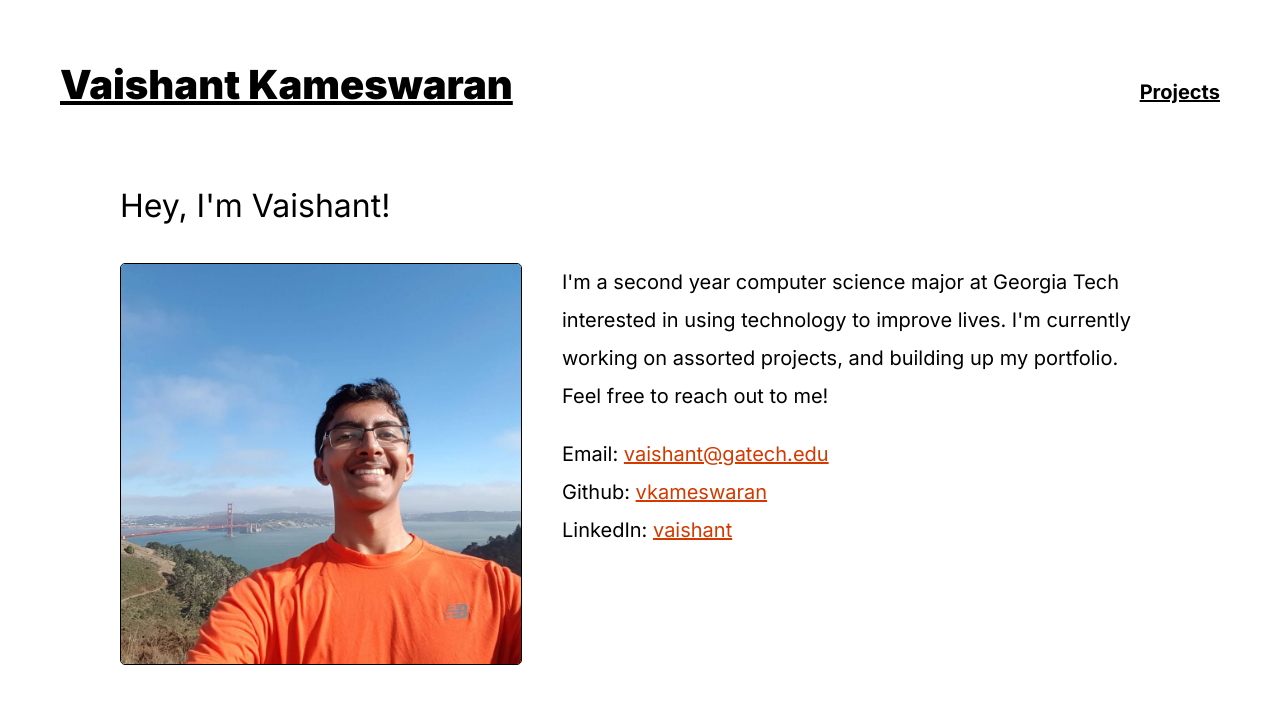
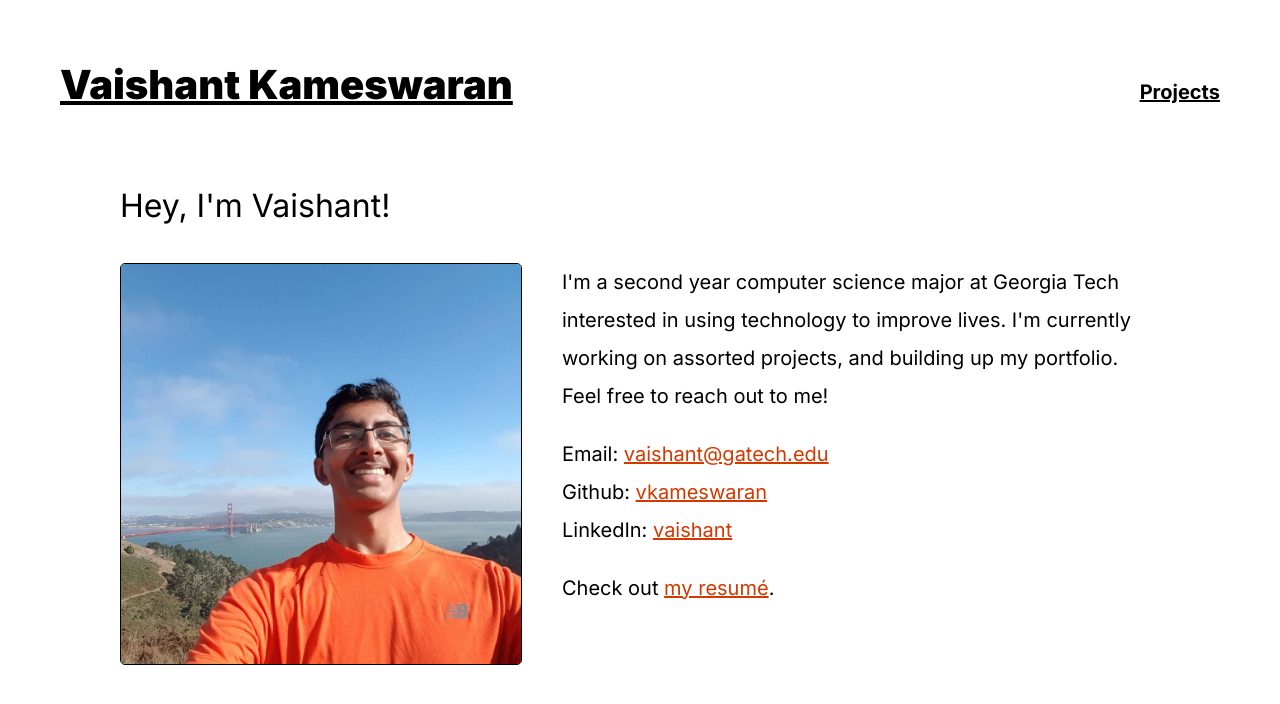
Before and after one commit to vkameswaran/vkameswaran.github.io, a React (Create React App) app: page / in a window 1280 px wide. Shown: the top 704 px of the page. Built offline with nearby package versions, Linux system fonts and the light colour scheme.

Commit message:
Add link to ResumeV8

```diff
--- a/src/Components/PageHome/PageHome.js
+++ b/src/Components/PageHome/PageHome.js
@@ -24,7 +24,7 @@
                     url: "https://www.linkedin.com/in/vaishant/"
                 },
             ],
-            resumeURL: ""
+            resumeURL: "https://drive.google.com/file/d/1yRrg9zmHOTrH-GYLr9qGx2BktefXJ0em/view?usp=sharing"
         }
     }
 
```
